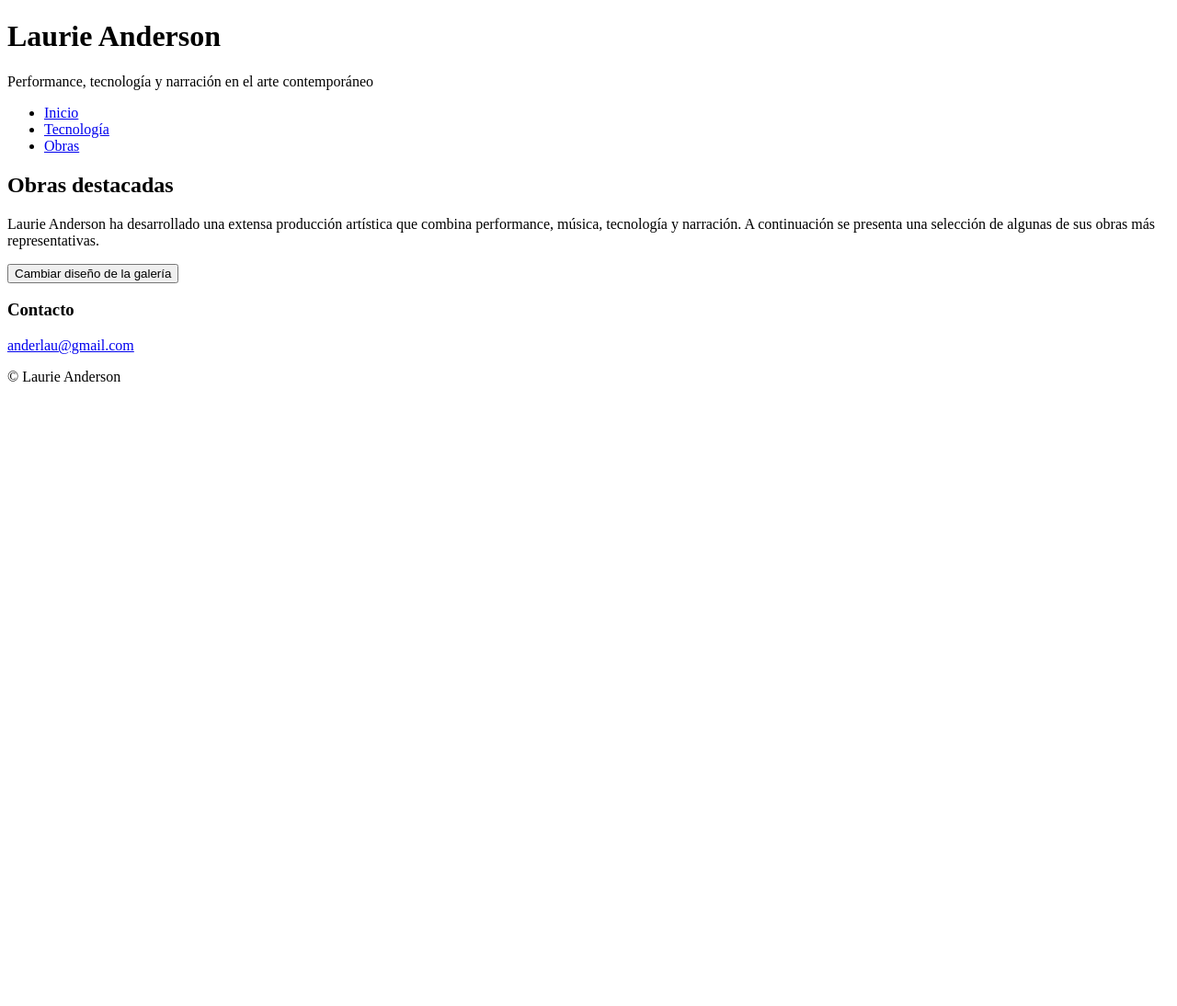
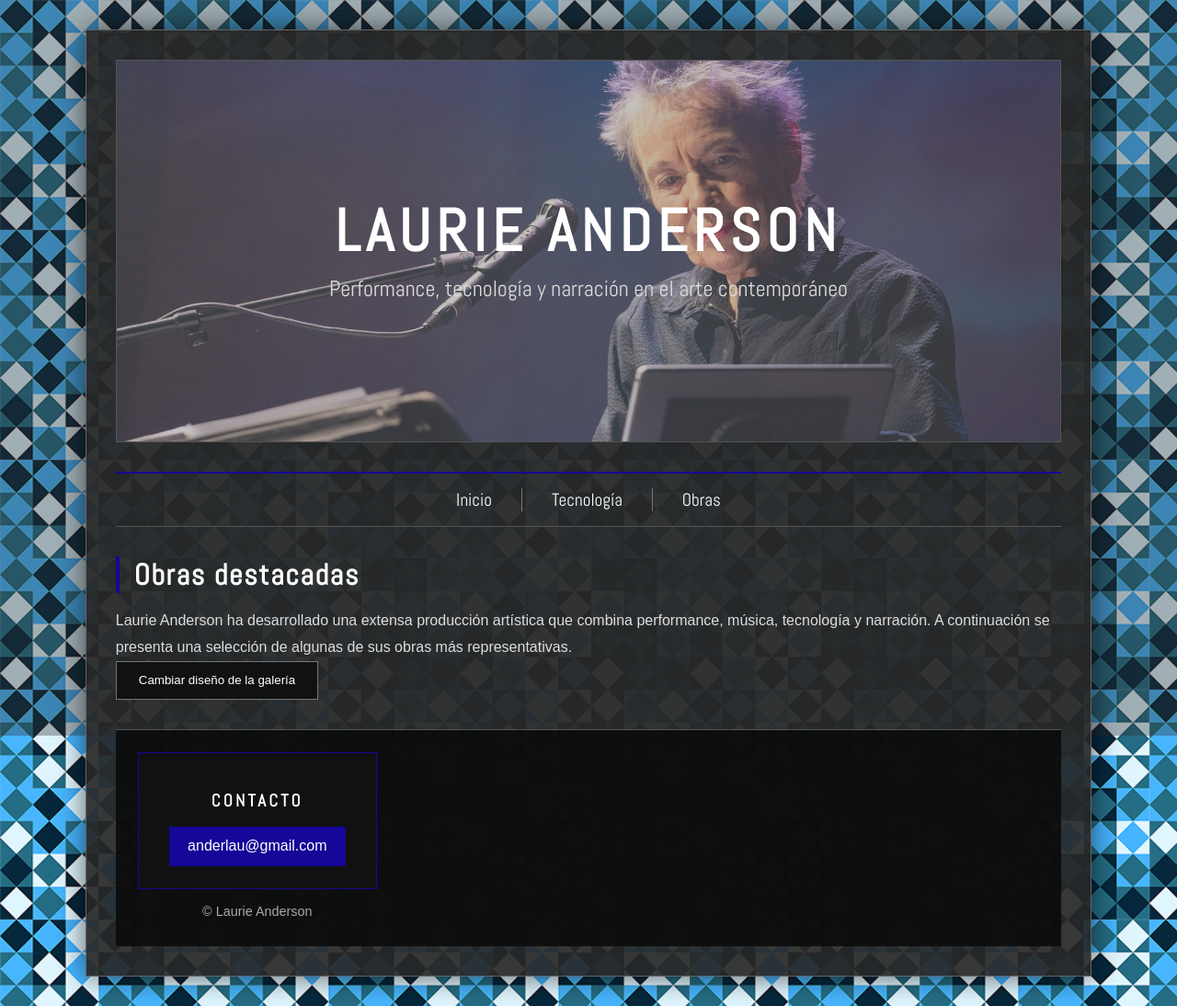
Before and after one commit to BuckleyLilen/Segundo_Parcial_Informatica_General, a plain HTML site: page Segundo parcial/obras.html in a window 1280 px wide. Shown: the whole page at 92% size. Before the commit the page ends 800 px from the top, so only its background shows below. Drawn offline with Linux system fonts and the light colour scheme.

Commit message:
Tercera parte CSS
Armado de la ultima página de CSS (la galería se va a hacer con JS) y arreglo e errores de código. También se agregaron imágenes

```diff
--- a/Segundo parcial/css/obras.css
+++ b/Segundo parcial/css/obras.css
@@ -0,0 +1,548 @@
+/*=========================================
+                RESET
+=========================================*/
+
+*{
+    margin:0;
+    padding:0;
+    box-sizing:border-box;
+}
+
+
+/*=========================================
+                BODY
+=========================================*/
+
+body{
+
+    display:flex;
+    justify-content:center;
+
+    padding:2rem;
+
+    min-height:100vh;
+
+    font-family:Arial, Helvetica, sans-serif;
+
+    color:white;
+
+    background-image:url("../img/fondo.png");
+    background-repeat:repeat;
+    background-size:250px;
+
+    position:relative;
+
+}
+
+/* Capa translúcida */
+
+body::before{
+
+    content:"";
+
+    position:fixed;
+
+    inset:0;
+
+    background:rgba(45,45,45,.35);
+
+}
+
+
+/*=========================================
+            CONTENEDOR GENERAL
+=========================================*/
+
+.contenedor{
+
+    width:90%;
+    max-width:1400px;
+
+    background:rgba(40,40,40,.92);
+
+    padding:2rem;
+
+    position:relative;
+    z-index:1;
+
+    border:1px solid #666;
+
+    box-shadow:0 0 30px rgba(0,0,0,.6);
+
+}
+
+
+/*=========================================
+                BANNER
+=========================================*/
+
+.banner{
+
+    background-image:url("../img/anderson-6.jpg");
+
+   background-size:cover;
+background-position:center 15%;
+height:26rem;
+
+
+    display:flex;
+
+    flex-direction:column;
+
+
+    justify-content:center;
+
+    align-items:center;
+
+
+    text-align:center;
+
+
+    margin-bottom:2rem;
+
+
+    position:relative;
+
+    overflow:hidden;
+
+
+    border:1px solid #555;
+
+}
+
+
+
+.banner::before{
+
+    content:"";
+
+    position:absolute;
+
+    inset:0;
+
+
+    background:rgba(122, 122, 122, 0.45);
+
+}
+
+
+
+.banner h1,
+.banner p{
+
+    position:relative;
+
+    z-index:1;
+
+}
+
+
+
+.banner h1{
+
+    font-family:"Abel",sans-serif;
+
+
+    font-size:4rem;
+
+
+    letter-spacing:.4rem;
+
+
+    text-transform:uppercase;
+
+}
+
+
+
+.banner .subtitulo{
+
+    font-family:"Abel",sans-serif;
+
+
+    font-size:1.5rem;
+
+}
+
+
+/*=========================================
+                MENU
+=========================================*/
+
+nav{
+
+    margin-bottom:2rem;
+
+    border-top:2px solid #150798;
+
+    border-bottom:1px solid #555;
+
+    padding:1rem 0;
+
+}
+
+
+nav ul{
+
+    list-style:none;
+
+    display:flex;
+
+    justify-content:center;
+
+}
+
+
+nav li{
+
+    padding:0 2rem;
+
+    border-right:1px solid #777;
+
+}
+
+
+nav li:last-child{
+
+    border-right:none;
+
+}
+
+
+nav a{
+
+    text-decoration:none;
+
+    color:white;
+
+    font-family:"Abel",sans-serif;
+
+    font-size:1.2rem;
+
+    transition:.3s;
+
+}
+
+
+
+/*=========================================
+                TITULOS
+=========================================*/
+
+h2{
+
+    font-family:"Abel",sans-serif;
+
+    color:white;
+
+    font-size:2rem;
+
+    letter-spacing:.1rem;
+
+    margin-bottom:1rem;
+
+    border-left:4px solid #150798;
+
+    padding-left:1rem;
+
+}
+
+
+h3{
+
+    font-family:"Abel",sans-serif;
+
+    color:white;
+
+    margin-top:1rem;
+
+    margin-bottom:.5rem;
+
+}
+
+
+/*=========================================
+                PARRAFOS
+=========================================*/
+
+p{
+
+    line-height:1.8;
+
+    color:#ddd;
+
+}
+
+
+/*=========================================
+            INTRODUCCION
+=========================================*/
+
+.introduccion{
+
+    background:rgba(15,15,15,.85);
+
+    border:1px solid #666;
+
+    border-top:3px solid #150798;
+
+    padding:2rem;
+
+    margin-bottom:2rem;
+
+}
+
+
+/*=========================================
+                BOTON
+=========================================*/
+
+.acciones{
+
+    display:flex;
+
+    justify-content:center;
+
+    margin-bottom:2rem;
+
+}
+
+
+button{
+
+    background:#111;
+
+    color:white;
+
+    border:1px solid #777;
+
+    padding:.8rem 1.5rem;
+
+    cursor:pointer;
+
+    transition:.3s;
+
+}
+
+
+button:hover{
+
+    background:#150798;
+
+    border-color:#150798;
+
+}
+
+
+/*=========================================
+                GALERIA
+=========================================*/
+
+#galeria{
+
+    display:flex;
+
+    flex-wrap:wrap;
+
+    justify-content:center;
+
+    gap:2rem;
+
+}
+
+
+/*=========================================
+                TARJETAS
+=========================================*/
+
+.tarjeta{
+
+    width:300px;
+
+    background:rgba(15,15,15,.9);
+
+    border:1px solid #666;
+
+    border-top:3px solid #150798;
+
+    overflow:hidden;
+
+    transition:.3s;
+
+}
+
+
+.tarjeta:hover{
+
+    transform:translateY(-8px);
+
+    border-top:3px solid #b22222;
+
+}
+
+
+.tarjeta img{
+
+    width:100%;
+
+    display:block;
+
+}
+
+
+.tarjeta h3{
+
+    padding:1rem 1rem .5rem;
+
+}
+
+
+.tarjeta p{
+
+    padding:0 1rem 1.5rem;
+
+}
+
+
+/*=========================================
+        CAMBIO DE DISEÑO (JS)
+=========================================*/
+
+.galeriaGrande .tarjeta{
+
+    width:420px;
+
+}
+
+
+.galeriaGrande .tarjeta img{
+
+    height:420px;
+
+    object-fit:cover;
+
+}
+
+
+/*=========================================
+                FOOTER
+=========================================*/
+
+footer{
+
+    display:flex;
+
+    align-items:center;
+
+    gap:2rem;
+
+    margin-top:2rem;
+
+    background:rgba(10,10,10,.9);
+
+    border-top:1px solid #555;
+
+    padding:1.5rem;
+
+}
+
+
+/* columna izquierda */
+
+.contacto-footer{
+
+    display:flex;
+
+    flex-direction:column;
+
+    align-items:center;
+
+    gap:.8rem;
+
+}
+
+
+/* caja contacto */
+
+.contacto{
+
+    width:260px;
+
+    padding:1.5rem;
+
+    background:#111;
+
+    border:1px solid #150798;
+
+    text-align:center;
+
+}
+
+
+.contacto h3{
+
+    font-family:"Abel",sans-serif;
+
+    color:white;
+
+    letter-spacing:.2rem;
+
+    text-transform:uppercase;
+
+    margin-bottom:1rem;
+
+}
+
+
+/* botón mail */
+
+.contacto a{
+
+    display:inline-block;
+
+    padding:.7rem 1.2rem;
+
+    background:#150798;
+
+    color:white;
+
+    text-decoration:none;
+
+    border:1px solid #150798;
+
+    transition:.3s;
+
+}
+
+
+.contacto a:hover{
+
+    background:white;
+
+    color:#150798;
+
+}
+
+
+/* copyright */
+
+.copyright{
+
+    color:#aaa;
+
+    font-size:.9rem;
+
+    text-align:center;
+
+}
+
+
+/* contenido */
+
+.info-footer{
+
+    flex:1;
+
+    text-align:center;
+
+}
--- a/Segundo parcial/css/styles.css
+++ b/Segundo parcial/css/styles.css
@@ -66,65 +66,19 @@
 
 /* mantiene la página por encima de la capa */
 
-.contenedor{
-
-    position:relative;
-
-
-}
-
-
 .banner{
 
     background-image:url("../img/anderson.jpg");
 
-    background-size:cover;
-
-    background-position:center;
-
-    background-repeat:no-repeat;
-
-
-    height:22rem;
+   background-size:cover;
+background-position:center 15%;
+height:26rem;
 
 
     display:flex;
 
     flex-direction:column;
 
-    justify-content:center;
-
-    align-items:center;
-
-
-    text-align:center;
-
-
-    position:relative;
-
-    overflow:hidden;
-
-
-    border:1px solid #555;
-
-}
-.banner{
-
-    background-image:url("../img/anderson.jpg");
-
-    background-size:cover;
-
-    background-position:center;
-
-    background-repeat:no-repeat;
-
-
-    height:22rem;
-
-
-    display:flex;
-
-    flex-direction:column;
 
     justify-content:center;
 
@@ -146,37 +100,60 @@
 
 }
 
-/* texto encima */
+
+
+.banner::before{
+
+    content:"";
+
+    position:absolute;
+
+    inset:0;
+
+
+    background:rgba(122, 122, 122, 0.45);
+
+}
+
+
 
 .banner h1,
 .banner p{
 
     position:relative;
 
+    z-index:1;
 
 }
+
 
 
 .banner h1{
 
     font-family:"Abel",sans-serif;
 
+
     font-size:4rem;
 
+
     letter-spacing:.4rem;
+
 
     text-transform:uppercase;
 
 }
 
 
+
 .banner .subtitulo{
 
     font-family:"Abel",sans-serif;
 
+
     font-size:1.5rem;
 
 }
+
 
 /*=========================================
  MENU
--- a/Segundo parcial/obras.html
+++ b/Segundo parcial/obras.html
@@ -20,13 +20,13 @@
     <div class="contenedor">
 
         <header>
-
+<div class="banner">
             <h1>Laurie Anderson</h1>
 
             <p class="subtitulo">
                 Performance, tecnología y narración en el arte contemporáneo
             </p>
-
+</div>
         </header>
 
         <nav>
```
Also changed, not shown: Segundo parcial/css/tecnologias.css (+11 -0 lines), Segundo parcial/index.html (+3 -1 lines), Segundo parcial/tecnologias.html (+5 -4 lines), Segundo parcial/img/anderson-5.png, Segundo parcial/img/anderson-6.jpg (added), Segundo parcial/img/anderson-7.jpg (added).
